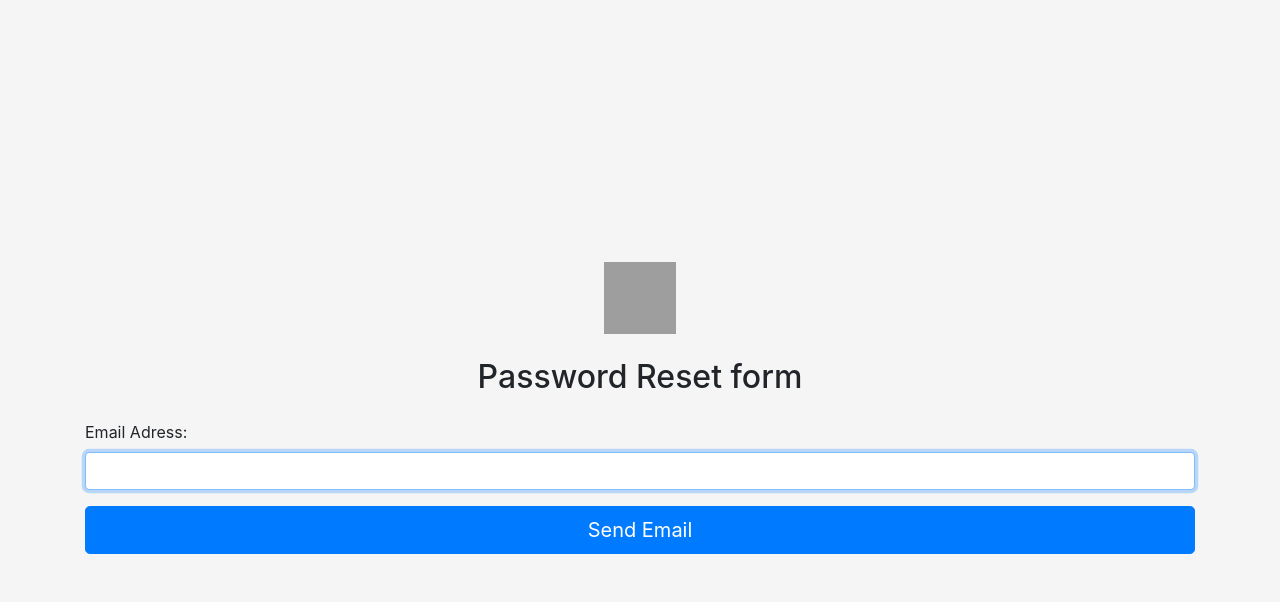
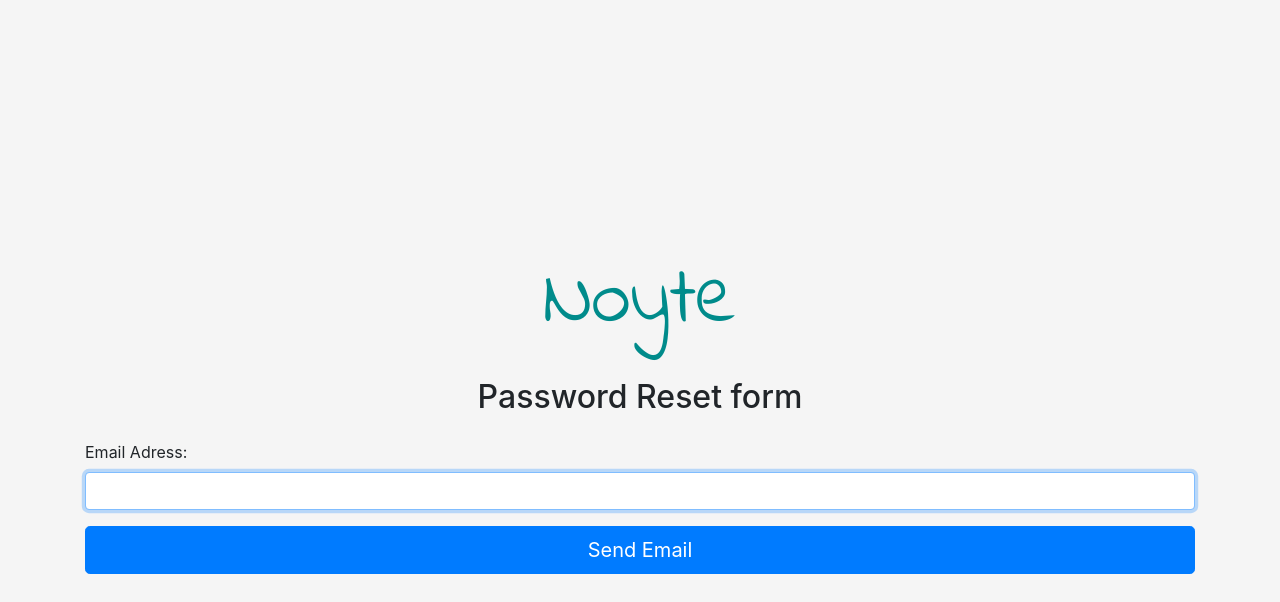
Before and after one commit to MarlonJD/projectKarma, a Django app: page /users/password_reset/ in a window 1280 px wide. Shown: the top 602 px of the page. Run offline with Django 3.2, Linux system fonts and the light colour scheme; some libraries are stand-ins or nearby versions; grey boxes are pictures that could not be loaded.

Commit message:
Update password_reset_form.html

```diff
--- a/templates/registration/password_reset_form.html
+++ b/templates/registration/password_reset_form.html
@@ -2,7 +2,9 @@
 {% block content %}
   <div class="container">
     <div class="py-3 text-center">
-      <img class="d-block mx-auto mb-4" src="https://getbootstrap.com/docs/4.1/assets/brand/bootstrap-solid.svg" alt="" width="72" height="72">
+      <div class="col-12 text-center mb-3">
+          <div class="" style="font-family: 'Indie Flower', cursive; font-size:5em; color:darkcyan;">Noyte</div>
+      </div>
       <h2>Password Reset form</h2>
     </div>
     {{ form.non_field_errors }}
```
